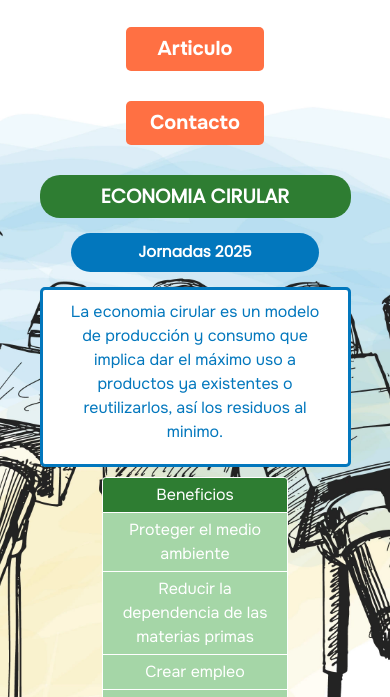
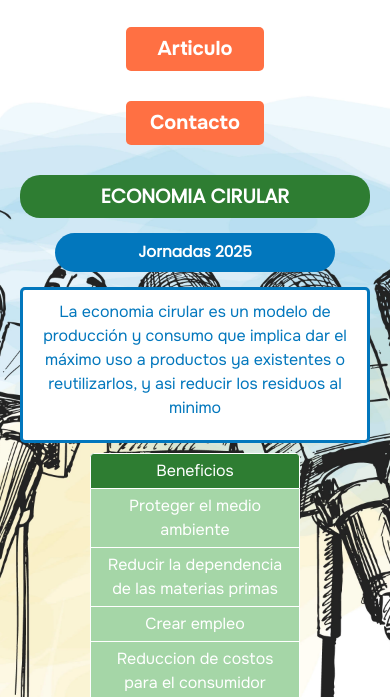
Before and after one commit to AlexFonte/PEC2-UOC-EINES-2, a website built with Parcel: page src/index.html in a window 390 px wide. Shown: the part 147-844 px from the top of the page. Built offline with nearby package versions, Linux system fonts and the light colour scheme.

Commit message:
grid phone

```diff
--- a/src/assets/styles/layouts/_poster.scss
+++ b/src/assets/styles/layouts/_poster.scss
@@ -224,14 +224,15 @@
 // .cutom-box-h1 {}
 
 // }
-/*
+
 @supports (display: grid) {
     .poster__content {
         display: grid;
-        grid-template-columns: repeat(4, 1fr);
-        grid-template-rows: repeat(4, 1fr);
-        gap: 2rem;
+        text-align: center;
+        align-items: center;
+        justify-items: center;
+        grid-template-rows: repeat(6, auto);
+        row-gap: 1rem;
         width: 100%;
-        height: auto;
     }
-} */
+}
--- a/src/index.html
+++ b/src/index.html
@@ -56,7 +56,7 @@
 
       <div class="poster__resume">
         <p>La economia cirular es un modelo de producción y consumo que implica dar el máximo uso a productos ya
-          existentes o reutilizarlos, así los residuos al minimo.</p>
+          existentes o reutilizarlos, y asi reducir los residuos al minimo</p>
       </div>
 
       <div class="poster__group-list">
```
